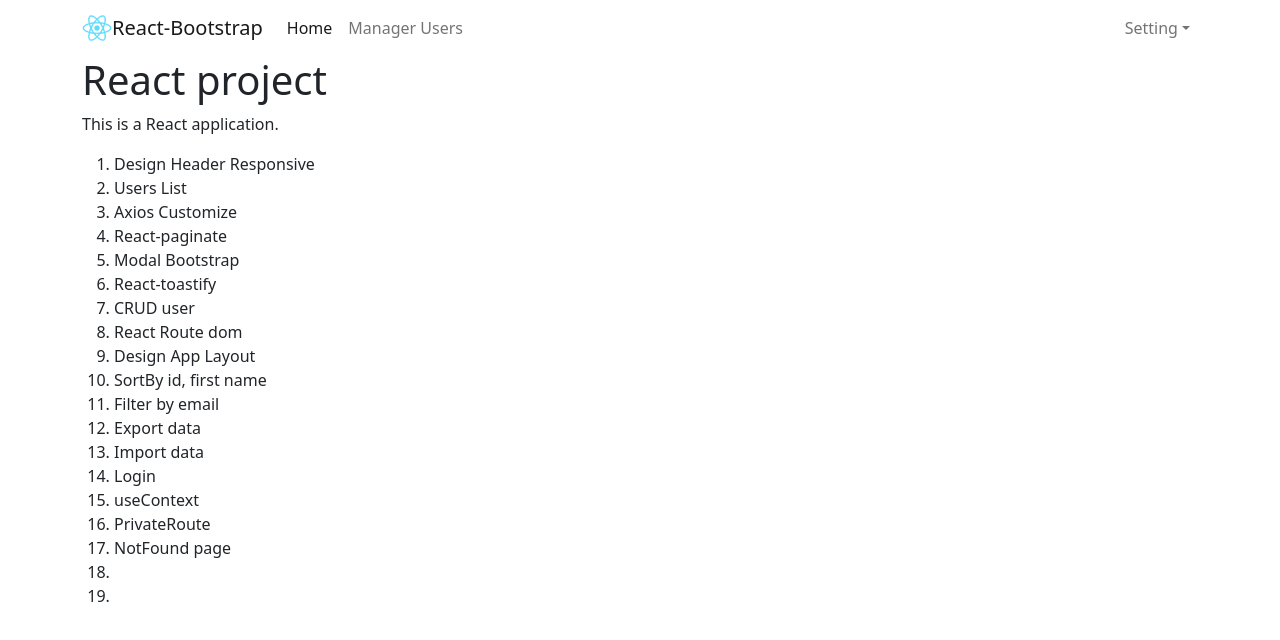
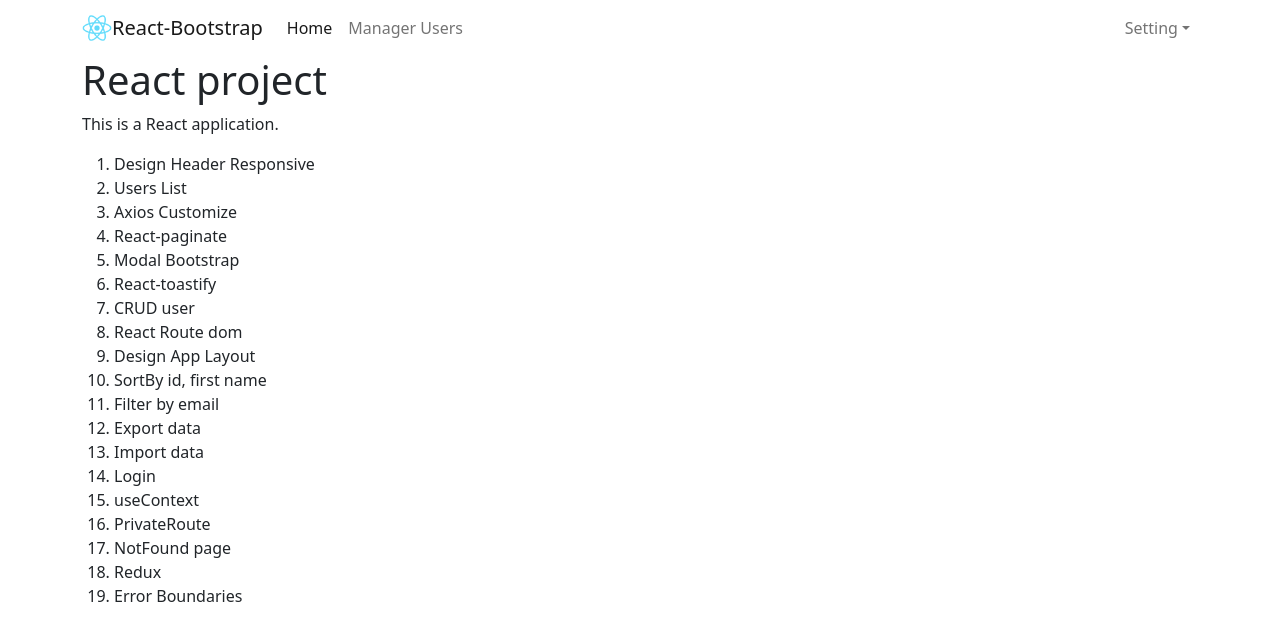
Before and after one commit to Hunter1412/react-user, a React (Create React App) app: page / in a window 1280 px wide. Shown: the top 640 px of the page. Built offline with nearby package versions, Linux system fonts and the light colour scheme.

Commit message:
Error Boundaries

```diff
--- /dev/null
+++ b/src/components/ErrorBoundaries/ErrorBoundary.js
@@ -0,0 +1,32 @@
+import React from "react";
+
+class ErrorBoundary extends React.Component {
+    constructor(props) {
+        super(props);
+        this.state = { hasError: false, error: null, errorInfo: null };
+    }
+
+    static getDerivedStateFromError(error) {
+        // Update state so the next render will show the fallback UI.
+        return { hasError: true };
+    }
+
+    componentDidCatch(error, errorInfo) {
+        // You can also log the error to an error reporting service
+        this.setState({
+            error: error,
+            errorInfo:errorInfo
+        })
+    }
+
+    render() {
+        if (this.state.hasError) {
+            // You can render any custom fallback UI
+            return <h1>Something went wrong.</h1>;
+        }
+
+        return this.props.children;
+    }
+}
+
+export default ErrorBoundary;
--- a/src/components/Home.js
+++ b/src/components/Home.js
@@ -22,8 +22,8 @@ const Home = () => {
                     <li>useContext</li>
                     <li>PrivateRoute</li>
                     <li>NotFound page</li>
-                    <li></li>
-                    <li></li>
+                    <li>Redux</li>
+                    <li>Error Boundaries</li>
                 </ol>
             </div>
         </div>
--- a/src/index.js
+++ b/src/index.js
@@ -8,13 +8,17 @@ import { BrowserRouter } from "react-router-dom";
 import store from './redux/store';
 import { Provider } from 'react-redux';
 
+import ErrorBoundary from "./components/ErrorBoundaries/ErrorBoundary.js";
+
 const root = ReactDOM.createRoot(document.getElementById('root'));
 root.render(
   <Provider store={store}>
     <React.StrictMode>
-        <BrowserRouter>
+      <BrowserRouter>
+        <ErrorBoundary>
           <App />
-        </BrowserRouter>
+        </ErrorBoundary>
+      </BrowserRouter>
     </React.StrictMode>
   </Provider>
 );
```
